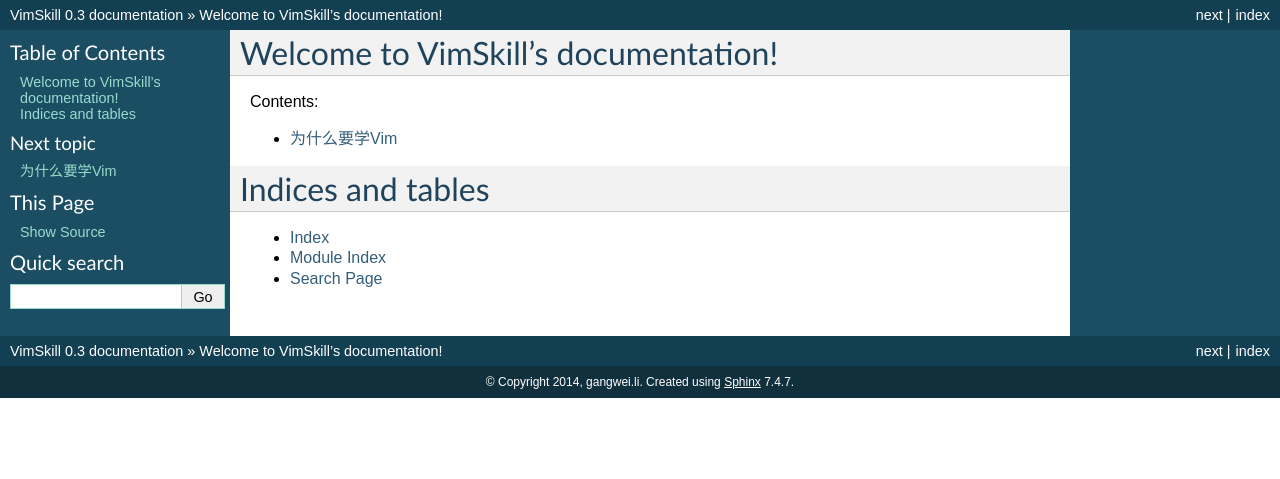
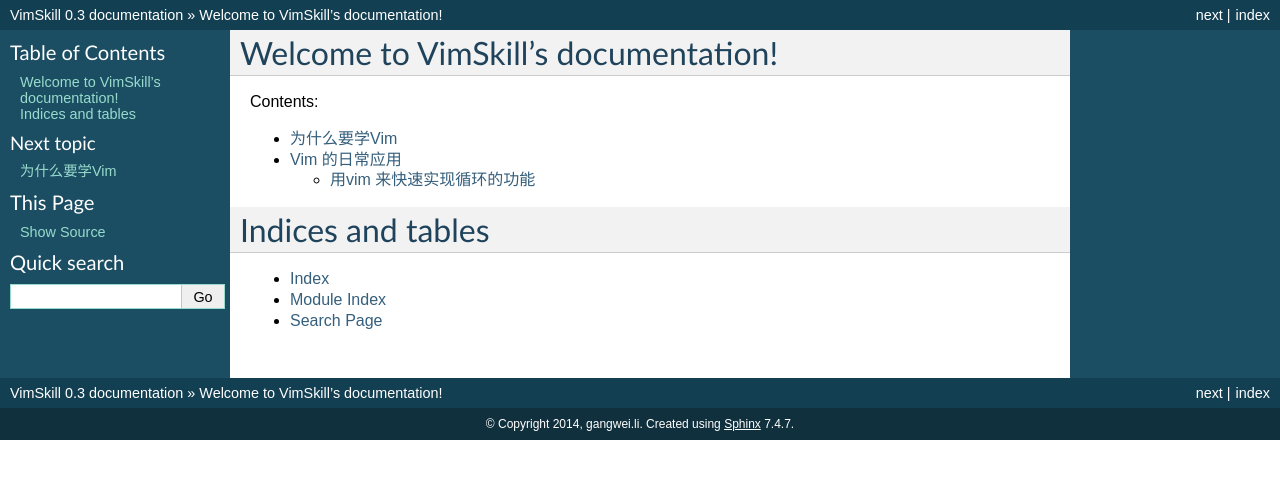
Before and after one commit to gwli/VimSkill, a Sphinx documentation site: the page built from source/index.rst, in a window 1280 px wide. Shown: the top 479 px of the page. Built offline with Sphinx 7.4.7, drawn with Linux system fonts in a browser that asks for light colours; some of the changed lines change nothing that is shown.

Commit message:
添加用vim实现循环的例子

```diff
--- /dev/null
+++ b/source/VimInDaily.rst
@@ -0,0 +1,66 @@
+Vim 的日常应用
+==============
+
+用vim 来快速实现循环的功能
+--------------------------
+我们经常会一些一次性工作，但是量又有点大。写代码不值，不写的话，一个个手工删除太慢。那个时候就可以vim帮助你了。
+
+问题
+^^^^
+把windows 下所有的usb driver给删除了。在我们经常使用各种device的人，经常会遇到device认不出来的问题，原因一般会可能系统把usb 认错设备了，或者认没有了。也有需要配制  /home/.android.ini 中配制的由于安全原因。这里只讲删除 usb driver.
+
+#. 首先查看一下有多少，
+
+   :command:`pnputil -e`
+
+   一下就有200多条怎么办， pnputil -d -f oem297.inf 一条一条来到时候才能完呢
+
+   .. code-block:: dos
+
+      Published name :            oem297.inf
+      Driver package provider :   VMware, Inc.
+      Class :                     Universal Serial Bus controllers
+      Driver date and version :   05/21/2009 4.0.4.0
+      Signer name :               Microsoft Windows Hardware Compatibility Publisher
+
+      Published name :            oem199.inf
+      Driver package provider :   Intel
+      Class :                     Universal Serial Bus controllers
+      Driver date and version :   12/21/2010 9.2.0.1021
+      Signer name :               Microsoft Windows Hardware Compatibility Publisher
+
+      Published name :            oem289.inf
+      Driver package provider :   STMicroelectronics
+      Class :                     System devices
+      Driver date and version :   11/04/2011 2.2.2.0
+      Signer name :               Microsoft Windows Hardware Compatibility Publisher
+
+      Published name :            oem298.inf
+      Driver package provider :   VMware, Inc.
+      Class :                     Network Service
+      Driver date and version :   06/30/2011 4.1.2.0
+      Signer name :               Microsoft Windows Hardware Compatibility Publisher
+
+      Published name :            oem299.inf
+      Driver package provider :   VMware, Inc.
+      Class :                     Network adapters
+      Driver date and version :   06/30/2011 4.1.2.0
+      Signer name :               Microsoft Windows Hardware Compatibility Publisher
+
+
+ 用vim 来搞定
+
+ #. 建立一个 clean.bat 文件
+
+    .. code-block:: dos
+    pnputil -f -d oemXX.inf
+
+ #. 用vim 打开输入以下命令
+
+ .. code-block:: vim
+
+    :let i=0
+    :g/XX/s/XX/\=i/g |let i=i+1
+    :wq
+
+#. 执行clean.bat 就OK了。
--- a/source/index.rst
+++ b/source/index.rst
@@ -12,6 +12,7 @@
    :maxdepth: 2
 
    Introduction
+   VimInDaily
 
 
 
```
